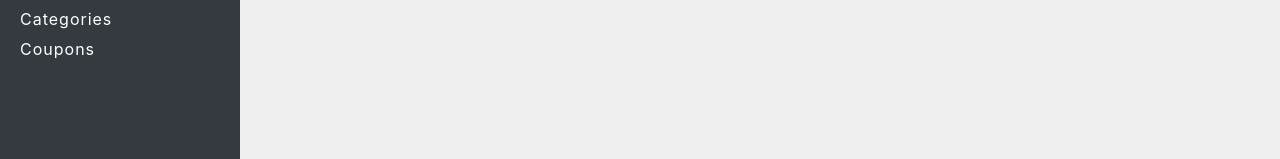
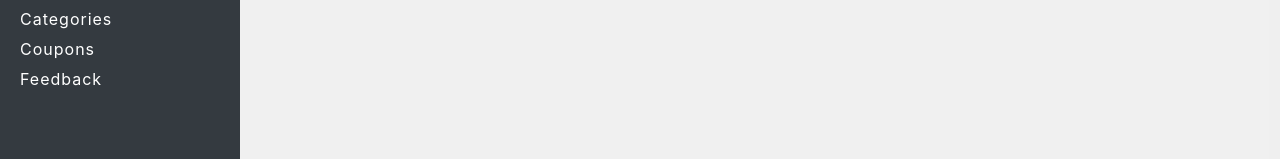
Before and after one commit to PiyushM8/MarkComFrontend, a React (Create React App) app: page /dashboard in a window 1280 px wide. Shown: the part 181-340 px from the top of the page. Built offline with nearby package versions, Linux system fonts and the light colour scheme; sample sign-in values are in the browser's storage.

Commit message:
implement feedback route on dashboard

```diff
--- a/src/component/dashboard/dashboard.jsx
+++ b/src/component/dashboard/dashboard.jsx
@@ -48,6 +48,9 @@ function Dashboard()
                     <Link to={"/dashboard/coupons"} className="db-n-item">
                         Coupons
                     </Link>
+                    <Link to={"/dashboard/feedback"} className="db-n-item">
+                        Feedback
+                    </Link>
                 </div>
                 <div className="column-two dashboard-page-cont">
                     <Routes>
@@ -57,6 +60,7 @@ function Dashboard()
                         <Route path='/payments' element={<ProductList/>}/>
                         <Route path='/categories' element={<ProductList/>}/>
                         <Route path='/coupons' element={<ProductList/>}/>
+                        <Route path='/feedback' element={<ProductList/>}/>
                     </Routes>
                 </div>
                 <div className="column-three">b</div>
```
